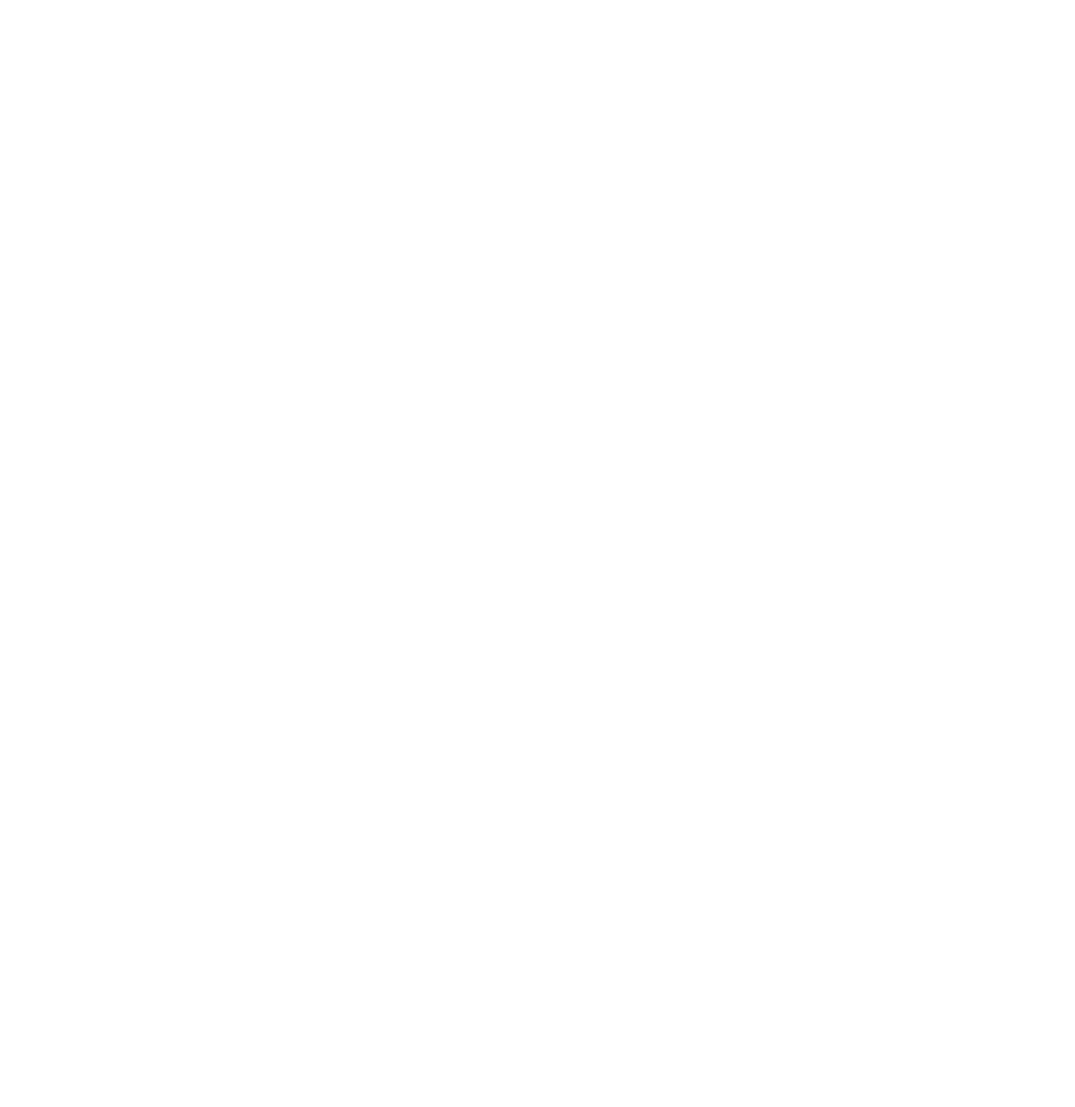
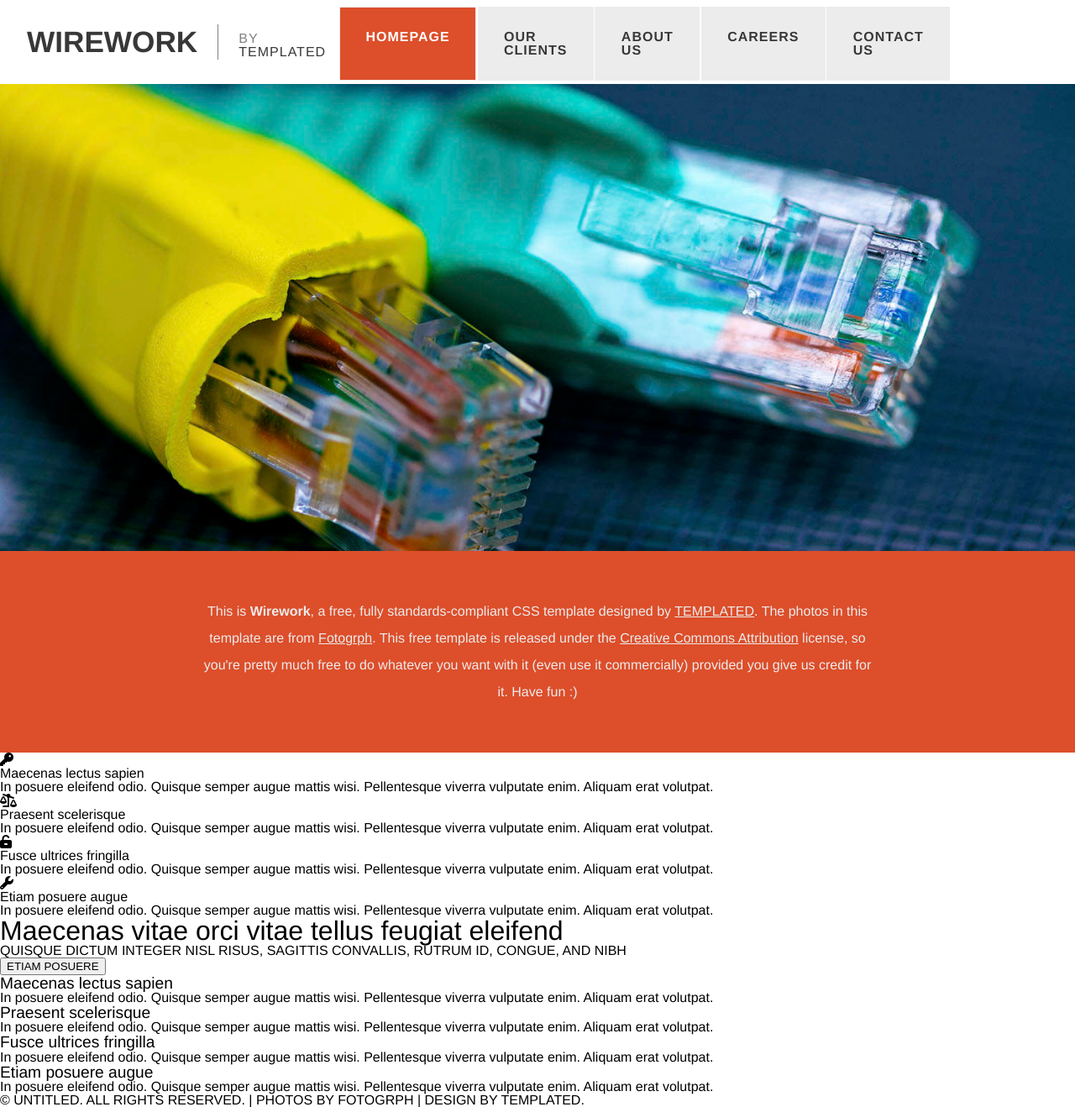
Before and after one commit to lucroselen/HTML-CSS, a plain HTML site: page December 2020 Exam/03. Wirework/index.html in a window 1280 px wide. Shown: the whole page at 84% size. Before the commit the page ends 800 px from the top, so only its background shows below. Drawn offline with Linux system fonts and the light colour scheme.

Commit message:
1st section

```diff
--- a/December 2020 Exam/03. Wirework/index.html
+++ b/December 2020 Exam/03. Wirework/index.html
@@ -9,5 +9,123 @@
     <link rel="stylesheet" href="styles.css" />
     <title>Wirework</title>
   </head>
-  <body></body>
+  <body>
+    <header>
+      <div class="logo">
+        <h1>WIREWORK</h1>
+        <div class="logo__text">
+          <span class="by">BY</span><span class="templated"> TEMPLATED</span>
+        </div>
+      </div>
+
+      <nav>
+        <ul>
+          <li class="homepage">HOMEPAGE</li>
+          <li>OUR CLIENTS</li>
+          <li>ABOUT US</li>
+          <li>CAREERS</li>
+          <li>CONTACT US</li>
+        </ul>
+      </nav>
+    </header>
+    <main class="container">
+      <section class="intro">
+        <img class="intro__image" src="./images/banner.jpg" alt="" />
+        <div class="intro__text">
+          <p>
+            This is <strong>Wirework</strong>, a free, fully standards-compliant
+            CSS template designed by <u>TEMPLATED</u>. The photos in this
+            template are from <u>Fotogrph</u>. This free template is released
+            under the <u>Creative Commons Attribution</u> license, so you're
+            pretty much free to do whatever you want with it (even use it
+            commercially) provided you give us credit for it. Have fun :)
+          </p>
+        </div>
+      </section>
+
+      <section class="secondary">
+        <div class="icons">
+          <ul>
+            <li>
+              <i class="fas fa-key"></i>
+              <p>Maecenas lectus sapien</p>
+              <p>
+                In posuere eleifend odio. Quisque semper augue mattis wisi.
+                Pellentesque viverra vulputate enim. Aliquam erat volutpat.
+              </p>
+            </li>
+            <li>
+              <i class="fas fa-balance-scale-right"></i>
+              <p>Praesent scelerisque</p>
+              <p>
+                In posuere eleifend odio. Quisque semper augue mattis wisi.
+                Pellentesque viverra vulputate enim. Aliquam erat volutpat.
+              </p>
+            </li>
+            <li>
+              <i class="fas fa-unlock-alt"></i>
+              <p>Fusce ultrices fringilla</p>
+              <p>
+                In posuere eleifend odio. Quisque semper augue mattis wisi.
+                Pellentesque viverra vulputate enim. Aliquam erat volutpat.
+              </p>
+            </li>
+            <li>
+              <i class="fa-solid fa-wrench"></i>
+              <p>Etiam posuere augue</p>
+              <p>
+                In posuere eleifend odio. Quisque semper augue mattis wisi.
+                Pellentesque viverra vulputate enim. Aliquam erat volutpat.
+              </p>
+            </li>
+          </ul>
+        </div>
+        <div class="middle">
+          <h2>Maecenas vitae orci vitae tellus feugiat eleifend</h2>
+          <p class="middle__p">
+            QUISQUE DICTUM INTEGER NISL RISUS, SAGITTIS CONVALLIS, RUTRUM ID,
+            CONGUE, AND NIBH
+          </p>
+          <button>ETIAM POSUERE</button>
+        </div>
+        <div class="last">
+          <ul>
+            <li>
+              <h6>Maecenas lectus sapien</h6>
+              <p class="last__p">
+                In posuere eleifend odio. Quisque semper augue mattis wisi.
+                Pellentesque viverra vulputate enim. Aliquam erat volutpat.
+              </p>
+            </li>
+            <li>
+              <h6>Praesent scelerisque</h6>
+              <p class="last__p">
+                In posuere eleifend odio. Quisque semper augue mattis wisi.
+                Pellentesque viverra vulputate enim. Aliquam erat volutpat.
+              </p>
+            </li>
+            <li>
+              <h6>Fusce ultrices fringilla</h6>
+              <p class="last__p">
+                In posuere eleifend odio. Quisque semper augue mattis wisi.
+                Pellentesque viverra vulputate enim. Aliquam erat volutpat.
+              </p>
+            </li>
+            <li>
+              <h6>Etiam posuere augue</h6>
+              <p class="last__p">
+                In posuere eleifend odio. Quisque semper augue mattis wisi.
+                Pellentesque viverra vulputate enim. Aliquam erat volutpat.
+              </p>
+            </li>
+          </ul>
+        </div>
+      </section>
+    </main>
+    <footer>
+      &copy UNTITLED. ALL RIGHTS RESERVED. | PHOTOS BY
+      <span class="lightgreen">FOTOGRPH</span> | DESIGN BY
+      <span class="lightgreen">TEMPLATED</span>.
+    </footer>
+  </body>
 </html>
--- a/December 2020 Exam/03. Wirework/reset.css
+++ b/December 2020 Exam/03. Wirework/reset.css
@@ -37,13 +37,11 @@ s,
 samp,
 small,
 strike,
-strong,
 sub,
 sup,
 tt,
 var,
 b,
-u,
 i,
 center,
 dl,
--- a/December 2020 Exam/03. Wirework/styles.css
+++ b/December 2020 Exam/03. Wirework/styles.css
@@ -1,10 +1,107 @@
+@import url("https://use.fontawesome.com/releases/v6.0.0/css/all.css");
 :root {
-  --color-orange: #e24e2a;
+  --color-orange: #dd4e2a;
   --color-gray: #383838;
   --color-white: #ffffff;
   --color-green: #359771;
   --color-gray-text: #b2b2b2;
   --color-lightgray: #ececec;
-  --color-footergreentext: #41b491;
-  --color-footerlightgreentext: #83efcf;
+  --color-greentext: #41b491;
+  --color-lightgreentext: #83efcf;
 }
+html {
+  box-sizing: border-box;
+  overflow-x: hidden;
+}
+
+body {
+  background-color: var(--color-white);
+}
+
+header {
+  display: flex;
+  gap: 1rem;
+  justify-content: space-between;
+  margin: 0.5rem;
+  height: 10.5vh;
+}
+
+nav {
+  margin: auto 0;
+}
+
+.intro__image {
+  width: 100vw;
+  height: 69.5vh;
+  object-fit: cover;
+  margin-bottom: -3px;
+}
+
+.by {
+  color: gray;
+  letter-spacing: 1px;
+}
+
+.templated {
+  color: var(--color-gray);
+  letter-spacing: 1px;
+}
+
+h1 {
+  border-right: 1px solid gray;
+  margin: auto 1.5rem;
+  padding-right: 1.5rem;
+  font-weight: bold;
+  color: var(--color-gray);
+  line-height: 1.2;
+}
+
+.logo {
+  display: flex;
+}
+
+.logo__text {
+  margin: auto 0;
+  padding-top: 0.5rem;
+}
+
+nav ul {
+  display: flex;
+  gap: 0.1rem;
+  margin: auto 10rem auto 0;
+}
+
+nav ul li {
+  font-weight: bold;
+  color: var(--color-gray);
+  border: 1px solid var(--color-lightgray);
+  padding: 1.7rem 1.9rem;
+  background-color: var(--color-lightgray);
+  letter-spacing: 1px;
+}
+
+.homepage {
+  color: var(--color-white);
+  background-color: var(--color-orange);
+}
+
+.intro__text {
+  background-color: var(--color-orange);
+  line-height: 2;
+  height: 20vh;
+  width: 100vw;
+  display: table;
+}
+
+.intro__text u,
+.intro__text strong,
+.intro__text p {
+  color: var(--color-lightgray);
+}
+
+.intro__text p {
+  text-align: center;
+  vertical-align: middle;
+  display: table-cell;
+  padding: 3.5rem 15rem;
+}
--- a/December 2020 Exam/03. Wirework/typography.css
+++ b/December 2020 Exam/03. Wirework/typography.css
@@ -5,7 +5,7 @@ html {
 }
 
 * {
-  color: #fff;
+  color: black;
 }
 
 h1,
@@ -14,7 +14,7 @@ h3,
 h4,
 h5,
 h6 {
-  font-family: Georgia, serif;
+  font-family: Helvetica, sans-serif;
 }
 
 h1 {
```
